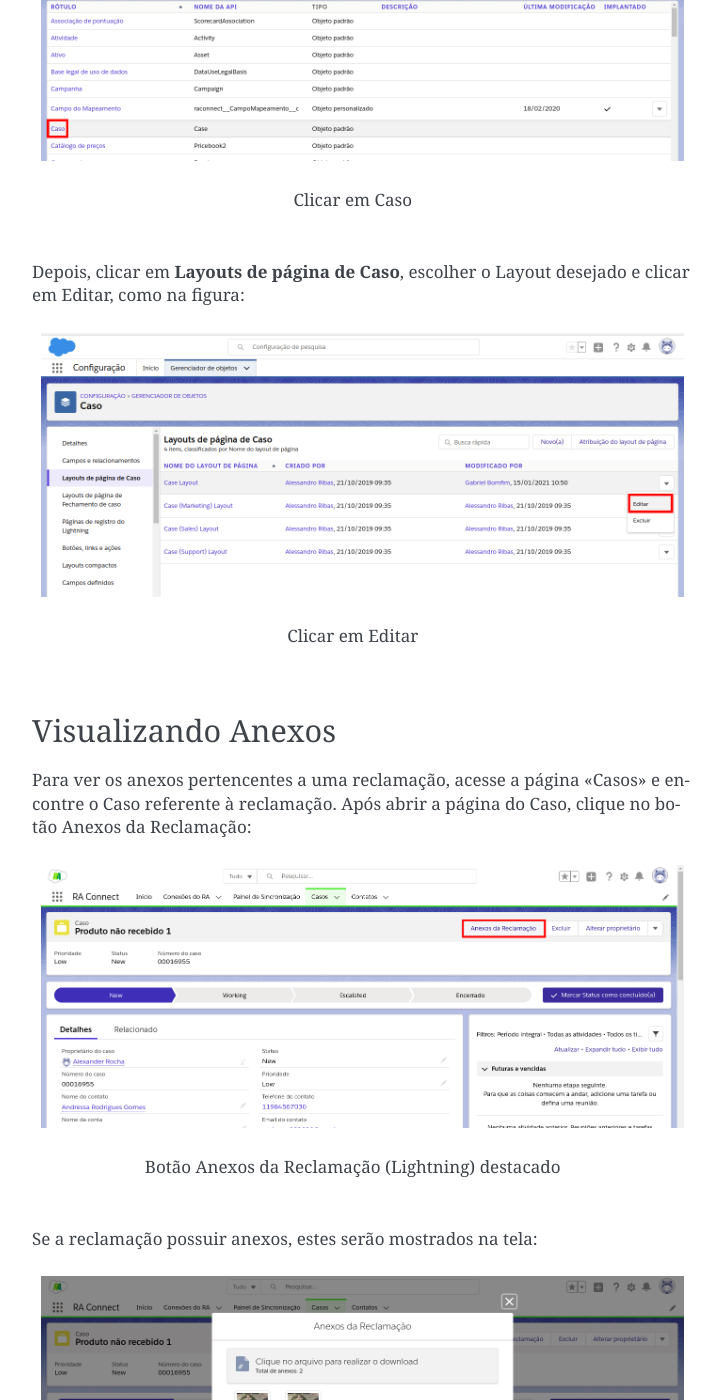
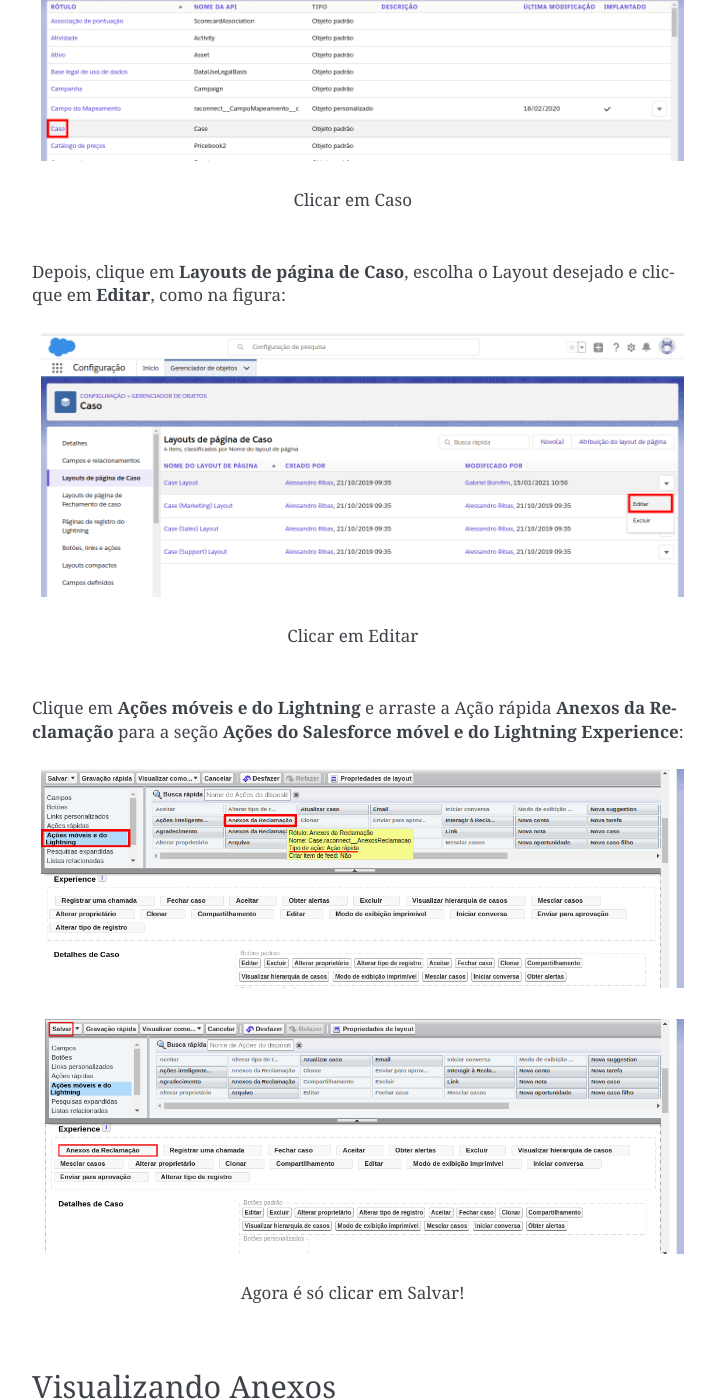
Before and after one commit to Inpulso-Tecnologia/RAConnectDOCFull, a Sphinx documentation site: the page built from docs/Setup/anexos_reclamacao.rst, in a window 1280 px wide and 1400 px high, scrolled down 3235 px. Shown: the whole window, without its empty margins (388-1109 px from the left). Built offline with Sphinx 7.4.7, drawn with Linux system fonts in a browser that asks for light colours; some of the changed text lies outside the part shown.

Commit message:
Att doc Anexos Reclamacao

```diff
--- a/docs/Setup/anexos_reclamacao.rst
+++ b/docs/Setup/anexos_reclamacao.rst
@@ -17,7 +17,7 @@
     Clicar em Caso
 
 
-Depois, clicar em **Layouts de página de Caso**, escolher o Layout desejado e clicar em Editar, como na figura:
+Depois, clique em **Layouts de página de Caso**, escolha o Layout desejado e clicque em **Editar**, como na figura:
 
 
 .. figure:: img/clicarLayoutCaso.png
@@ -86,7 +86,7 @@
     Clicar em Caso
 
 
-Depois, clicar em **Layouts de página de Caso**, escolher o Layout desejado e clicar em Editar, como na figura:
+Depois, clique em **Layouts de página de Caso**, escolha o Layout desejado e clicque em **Editar**, como na figura:
 
 
 .. figure:: img/clicarLayoutCaso.png
@@ -96,14 +96,24 @@
     Clicar em Editar
 
 
+Clique em **Ações móveis e do Lightning** e arraste a Ação rápida **Anexos da Reclamação** para a seção **Ações do Salesforce móvel e do Lightning Experience**:
 
+.. figure:: img/casoLightningEditar3.png
+    :alt: Solidity logo
+    :align: center
+
+.. figure:: img/casoLightningEditar4.png
+    :alt: Solidity logo
+    :align: center
+
+    Agora é só clicar em Salvar!
 
 
 Visualizando Anexos
 -----------------------
 
 
-Para ver os anexos pertencentes a uma reclamação, acesse a página "Casos" e encontre o Caso referente à reclamação. Após abrir a página do Caso, clique no botão Anexos da Reclamação:
+Para ver os anexos pertencentes a uma reclamação, acesse a página **Casos** e encontre o Caso referente à reclamação. Depois é só clicar no botão **Anexos da Reclamação**:
 
 .. figure:: img/botaoAnexosReclamacao.png
     :alt: Solidity logo
```
Also changed, not shown: docs/Setup/img/casoLightningEditar3.png (added), docs/Setup/img/casoLightningEditar4.png (added).
